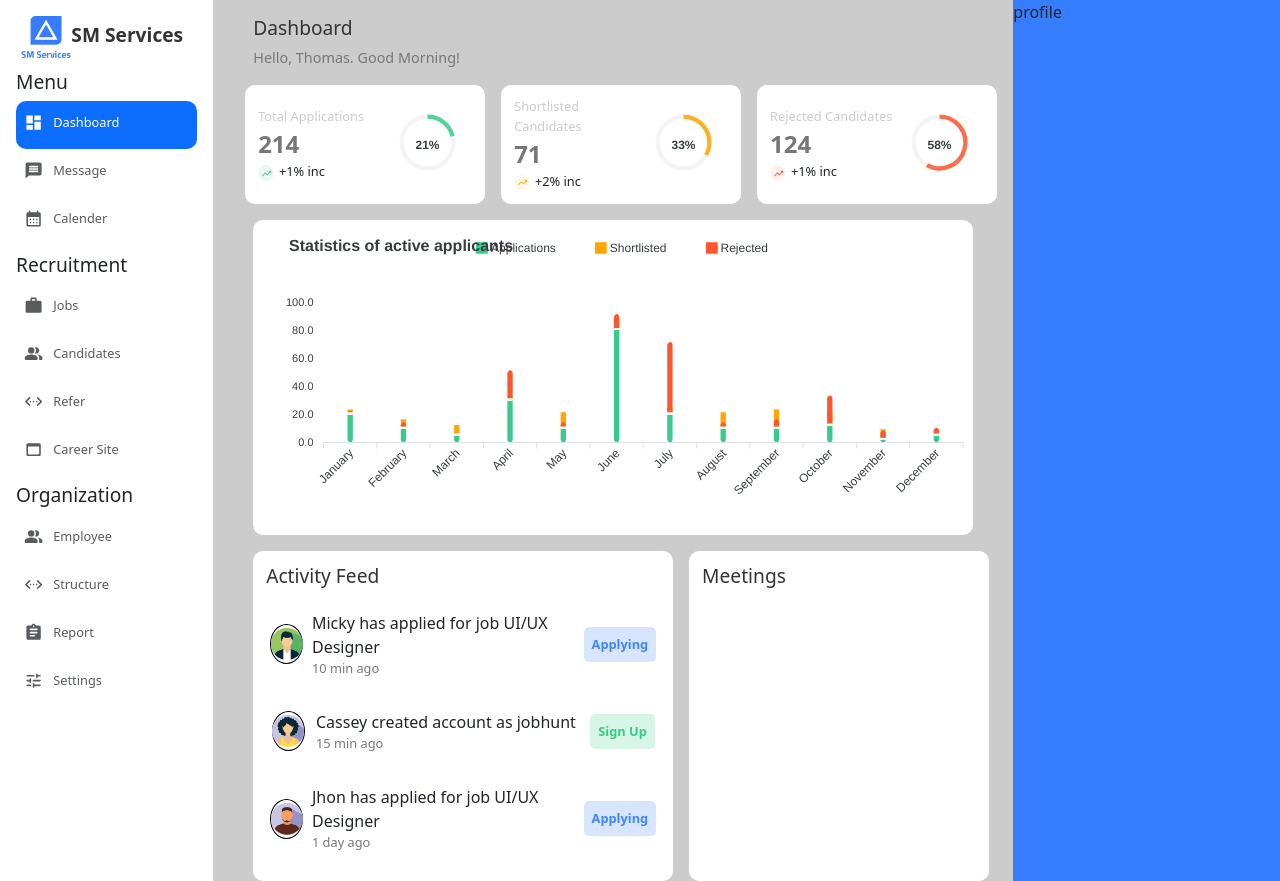
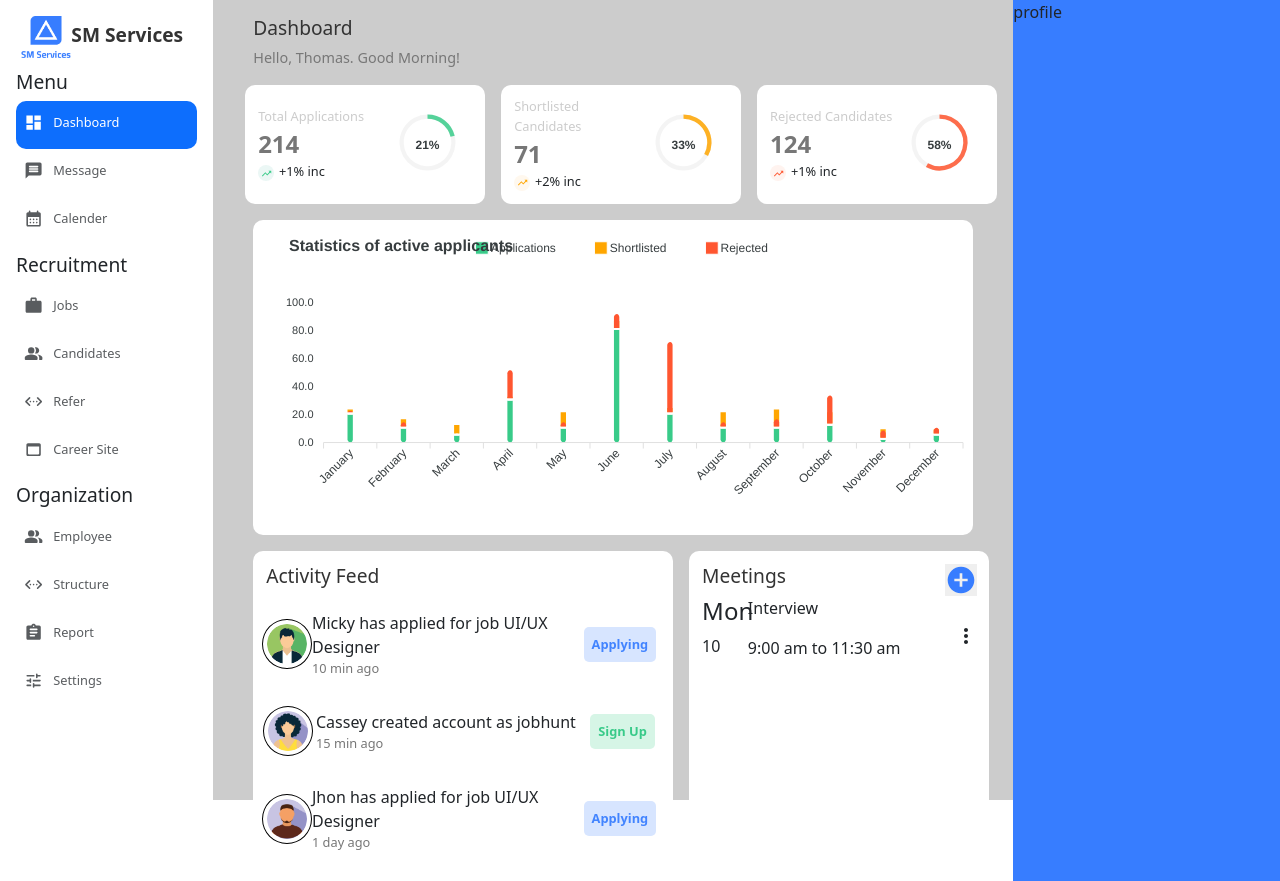
Before and after one commit to Manoj-880/Employ-managment-frontend, a React (Create React App) app: page / in a window 1280 px wide. Built offline with nearby package versions, Linux system fonts and the light colour scheme.

Commit message:
working on meeting

```diff
--- a/src/App.css
+++ b/src/App.css
@@ -76,7 +76,7 @@
 
 .mainpage {
   background-color: var(--gray);
-  height: 100%;
+  height: 100vh;
   display: flex;
   flex-direction: row;
 }
@@ -222,14 +222,15 @@
 }
 .avatar {
   display: flex;
-  padding: 1px;
-  height: 2.5rem;
   justify-content: center;
-  border-radius: 55%;
-  border: 1px black solid;
   flex-direction: row;
   flex-wrap: nowrap;
   align-items: center;
+}
+.avatar img{
+  border: 1px solid black;
+  border-radius: 50%;
+  padding: 4px;
 }
 .feed{
   margin-top: 1rem;
@@ -256,3 +257,14 @@
   background-color: #d6f5e6;
   color: #38ca89;
 }
+.meeting-header{
+  display: flex;
+  flex-direction: row;
+  justify-content: space-between;
+  align-items: center;
+}
+.meeting-header .icon{
+  cursor: pointer;
+  color: var(--primary);
+  border: none;
+}
--- a/src/components/dashboard/activityFeed.jsx
+++ b/src/components/dashboard/activityFeed.jsx
@@ -36,7 +36,7 @@ const ActivityFeed = () => {
             {activity.map((activity) => (
               <div key={activity.id} className="meeting col-12">
               <div className="avatar col-1">
-                <img src={activity.avatar} alt="avatar" width={32} />
+                <img src={activity.avatar} alt="avatar" width={50} />
               </div>
               <div className="feed col-8">
                 <p className="description">
--- a/src/components/dashboard/meetingFeed.jsx
+++ b/src/components/dashboard/meetingFeed.jsx
@@ -1,9 +1,33 @@
-import React from 'react'
+import React from 'react';
+import AddCircleIcon from '@mui/icons-material/AddCircle';
+import MoreVertIcon from '@mui/icons-material/MoreVert';
 
 const MeetingFeed = () => {
   return (
     <div>
+      <div className="meeting-header col-12">
         <h4 className="card-head">Meetings</h4>
+        <button className="icon">
+        {React.cloneElement(<AddCircleIcon/>, {
+                style: { fontSize: "2rem" },
+              })}
+        </button>
+      </div>
+      <div className="meeting">
+        <div className="meeting-calender col-2">
+          <h4 className="week">Mon</h4>
+          <p className="date">10</p>
+        </div>
+        <div className="content col-9">
+          <p className="content-head">Interview</p>
+          <p className="content-time">9:00 am to 11:30 am</p>
+        </div>
+        <div className="meeting-menu">
+          {React.cloneElement(<MoreVertIcon/>,{
+            style: {fontSize: "1.5rem"}
+          })}
+        </div>
+      </div>
     </div>
   )
 }
```
